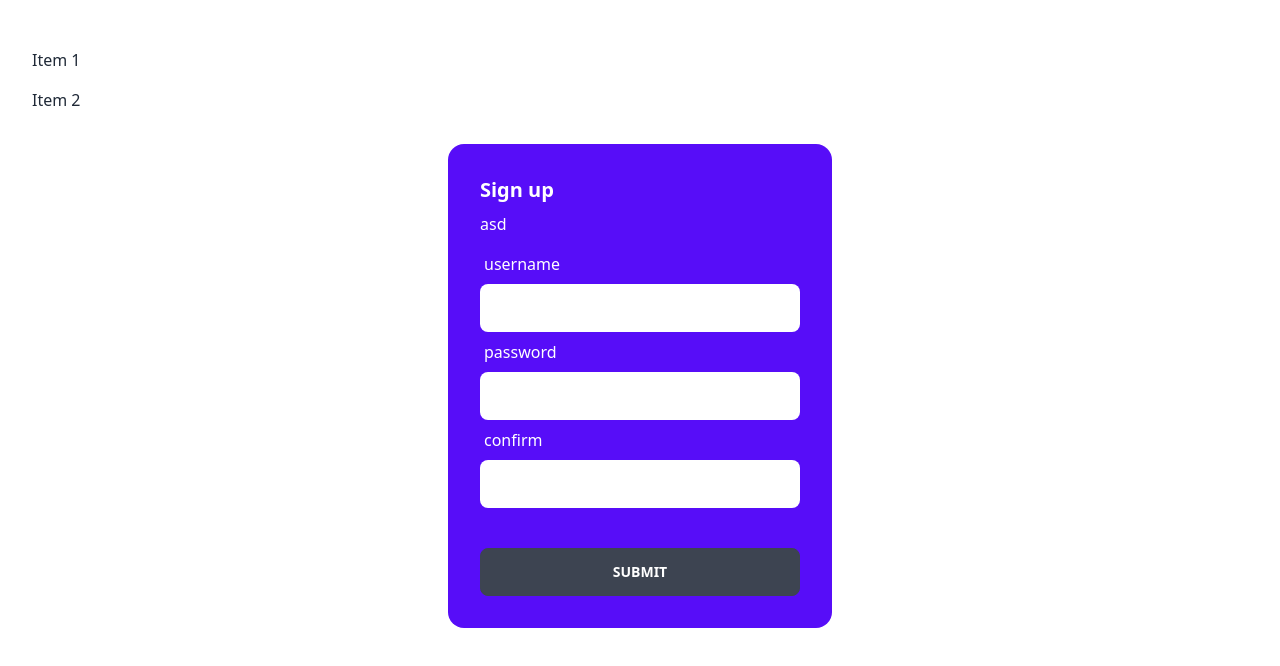
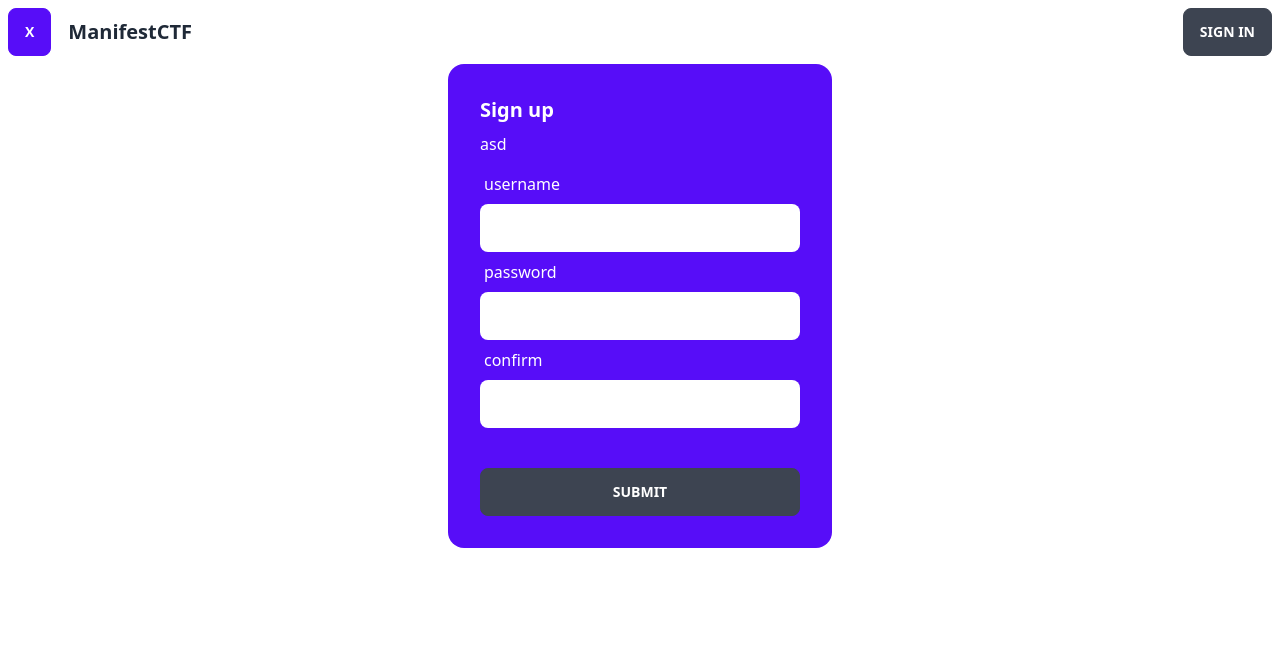
Before and after one commit to m-dwyer/manifest-ctf, a Next.js app: page /signup in a window 1280 px wide. Shown: the top 666 px of the page. Built offline with nearby package versions, Linux system fonts and the light colour scheme.

Commit message:
fix sidebar, layout and add basic 404

```diff
--- a/components/Header.tsx
+++ b/components/Header.tsx
@@ -3,10 +3,7 @@ import Link from "next/link";
 const Header = () => (
   <header className="navbar bg-base-100 m-0">
     <div className="navbar-start">
-      <label
-        htmlFor="my-drawer"
-        className="btn btn-primary drawer-button lg:hidden"
-      >
+      <label htmlFor="side-drawer" className="btn btn-primary drawer-button">
         x
       </label>
       <Link href="/">
--- a/components/Layout.tsx
+++ b/components/Layout.tsx
@@ -1,19 +1,22 @@
 import * as React from "react";
 import Header from "./Header";
-import MainContent from "./MainContent";
 import NavBar from "./NavBar";
 
-const Layout: React.FC<{ children?: React.ReactNode }> = ({ children }) => (
-  <div className="bg-base-500">
-    <Header />
-    <div className="drawer drawer-mobile">
+const Layout: React.FC<{ children?: React.ReactNode }> = ({ children }) => {
+  return (
+    <div className="drawer">
       <input id="side-drawer" type="checkbox" className="drawer-toggle" />
-      <MainContent>{children}</MainContent>
+      <div className="drawer-content">
+        <Header />
+        {children}
+      </div>
       <div className="drawer-side">
+        {/* eslint-disable-next-line jsx-a11y/label-has-associated-control */}
+        <label htmlFor="side-drawer" className="drawer-overlay"></label>
         <NavBar />
       </div>
     </div>
-  </div>
-);
+  );
+};
 
 export default Layout;
--- a/components/MainContent.tsx
+++ /dev/null
@@ -1,5 +0,0 @@
-const MainContent: React.FC<{ children?: React.ReactNode }> = ({
-  children,
-}) => <main className="drawer-content">{children}</main>;
-
-export default MainContent;
--- a/components/NavBar.tsx
+++ b/components/NavBar.tsx
@@ -1,10 +1,15 @@
-const NavBar = () => (
-  <nav className="menu p-4 w-25 mr-0">
-    <ul className="menu p-4 overflow-y-auto w-80 bg-base-100 text-base-content">
-      <li className="mt-4">Item 1</li>
-      <li className="mt-4">Item 2</li>
+import Link from "next/link";
+
+const SideBar = () => (
+  <nav className="menu p-4 overflow-y-auto w-80 bg-base-100 text-base-content">
+    <ul>
+      <li>
+        <Link href="/challenges">
+          <a>Challenges</a>
+        </Link>
+      </li>
     </ul>
   </nav>
 );
 
-export default NavBar;
+export default SideBar;
--- /dev/null
+++ b/pages/404.tsx
@@ -0,0 +1,17 @@
+const FourOhFour = () => {
+  return (
+    <div className="flex h-screen">
+      <div className="card bg-base-200 shadow-xl w-2/3 mx-auto h-1/2">
+        <div className="card-body">
+          <h1 className="card-title">404 - Page Not Found</h1>
+          <p>
+            Oops. It looks like you&apos;ve stumbled upon a page that
+            doesn&apos;t exist
+          </p>
+        </div>
+      </div>
+    </div>
+  );
+};
+
+export default FourOhFour;
--- a/pages/_app.tsx
+++ b/pages/_app.tsx
@@ -1,8 +1,13 @@
 import "../styles/globals.css";
 import type { AppProps } from "next/app";
+import Layout from "../components/Layout";
 
 function MyApp({ Component, pageProps }: AppProps) {
-  return <Component {...pageProps} />;
+  return (
+    <Layout>
+      <Component {...pageProps} />
+    </Layout>
+  );
 }
 
 export default MyApp;
--- a/pages/index.tsx
+++ b/pages/index.tsx
@@ -1,14 +1,11 @@
 import type { NextPage } from "next";
 import Hero from "../components/Hero";
-import Layout from "../components/Layout";
 
 const Index: NextPage = () => {
   return (
-    <div>
-      <Layout>
-        <Hero />
-      </Layout>
-    </div>
+    <>
+      <Hero />
+    </>
   );
 };
 
--- a/pages/signup.tsx
+++ b/pages/signup.tsx
@@ -1,12 +1,10 @@
-import Header from "../components/NavBar";
 import SignupForm from "../components/SignupForm";
 
 const Signup = () => {
   return (
-    <div>
-      <Header />
+    <>
       <SignupForm />
-    </div>
+    </>
   );
 };
 
```
